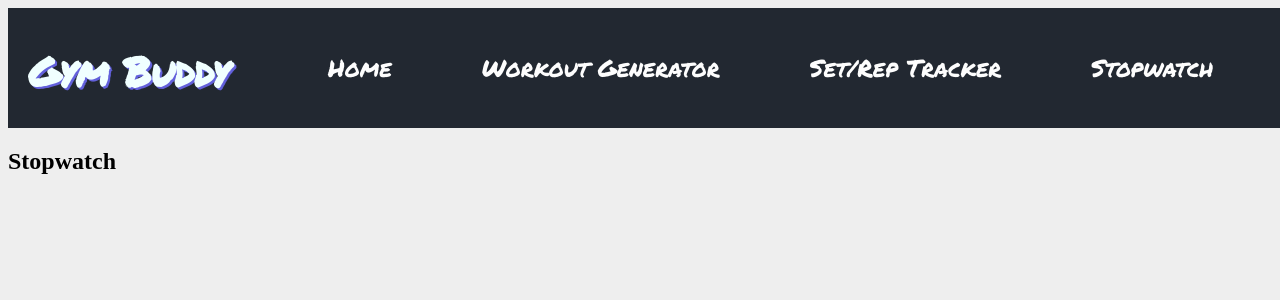
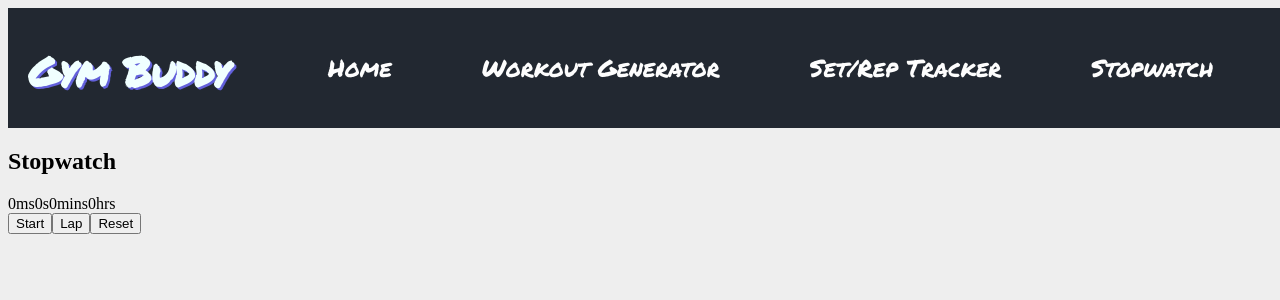
Before and after one commit to b-e-n-murray/react-gym-buddy-app, a React (Create React App) app: page /stopwatch in a window 1280 px wide. Shown: the top 300 px of the page. Built offline with nearby package versions, Linux system fonts and the light colour scheme; a web font is replaced by a local one.

Commit message:
Further stopwatch progress

```diff
--- a/src/components/NavBar.tsx
+++ b/src/components/NavBar.tsx
@@ -31,10 +31,7 @@ function NavBar(): JSX.Element {
             </Link>
           </div>
           <div className="link-container">
-            <Link
-              className="nav-link"
-              to="/stopwatch"
-            >
+            <Link className="nav-link" to="/stopwatch">
               Stopwatch
             </Link>
           </div>
--- a/src/components/Stopwatch.tsx
+++ b/src/components/Stopwatch.tsx
@@ -1,7 +1,44 @@
+import { useState } from "react";
+
 function Stopwatch(): JSX.Element {
-    return (
-        <h2>Stopwatch</h2>
-    )
+    const [watchRunning ,setWatchRunning] = useState(false)
+  const currentTime = { milliseconds: 0, seconds: 0, minutes: 0, hours: 0 };
+  function handlePause() {
+    setWatchRunning(false)
+  }
+  function handleStart() {
+    setWatchRunning(true)
+    while(watchRunning) {
+        runStopwatch()
+    }
+  }
+  function handleReset() {
+    currentTime.hours = 0;
+    currentTime.minutes = 0;
+    currentTime.seconds = 0;
+    currentTime.milliseconds = 0;
+  }
+  function runStopwatch() {
+    currentTime.milliseconds ++
+    setInterval(() => 10)
+  }
+  console.log(watchRunning)
+  return (
+    <>
+      <h2>Stopwatch</h2>
+      <div className="stopwatch-ctn">
+        <div>
+          {currentTime.milliseconds}ms{currentTime.seconds}s
+          {currentTime.minutes}mins{currentTime.hours}hrs
+        </div>
+      </div>
+      {!watchRunning &&
+      <button onClick={handleStart}>Start</button>
+}
+      <button>Lap</button>
+      {watchRunning ? <button onClick={handlePause}>Pause</button> : <button onClick={handleReset}>Reset</button>}
+    </>
+  );
 }
 
-export default Stopwatch
+export default Stopwatch;
```
